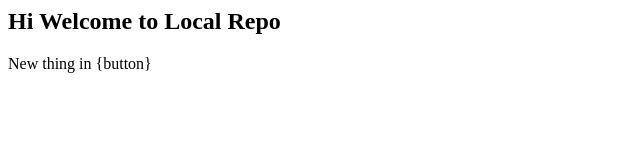
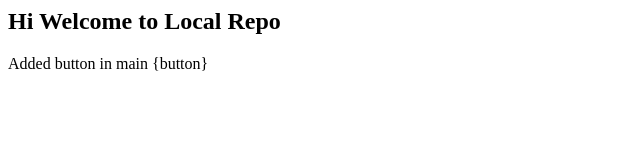
Before and after one commit to HanamantGit/LocalRepo, a plain HTML site: page index.html in a window 1280 px wide. Shown: the full height of the page, 0-640 px from the left. Drawn offline with Linux system fonts and the light colour scheme.

Commit message:
Added the button

```diff
--- a/index.html
+++ b/index.html
@@ -1,2 +1,2 @@
 <h2>Hi Welcome to Local Repo</h2>
-<p1>New thing in {button}</p1>
+<p1>Added button in main {button}</p1>
```
